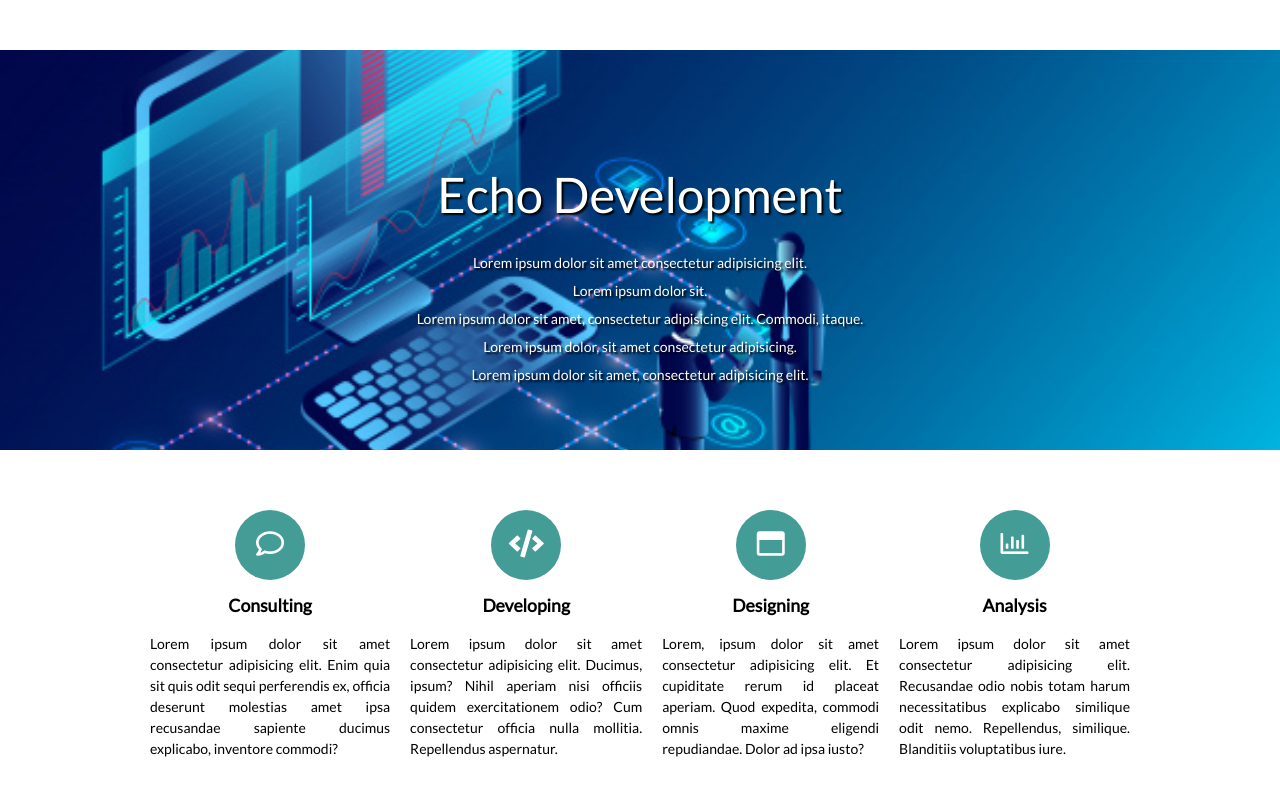
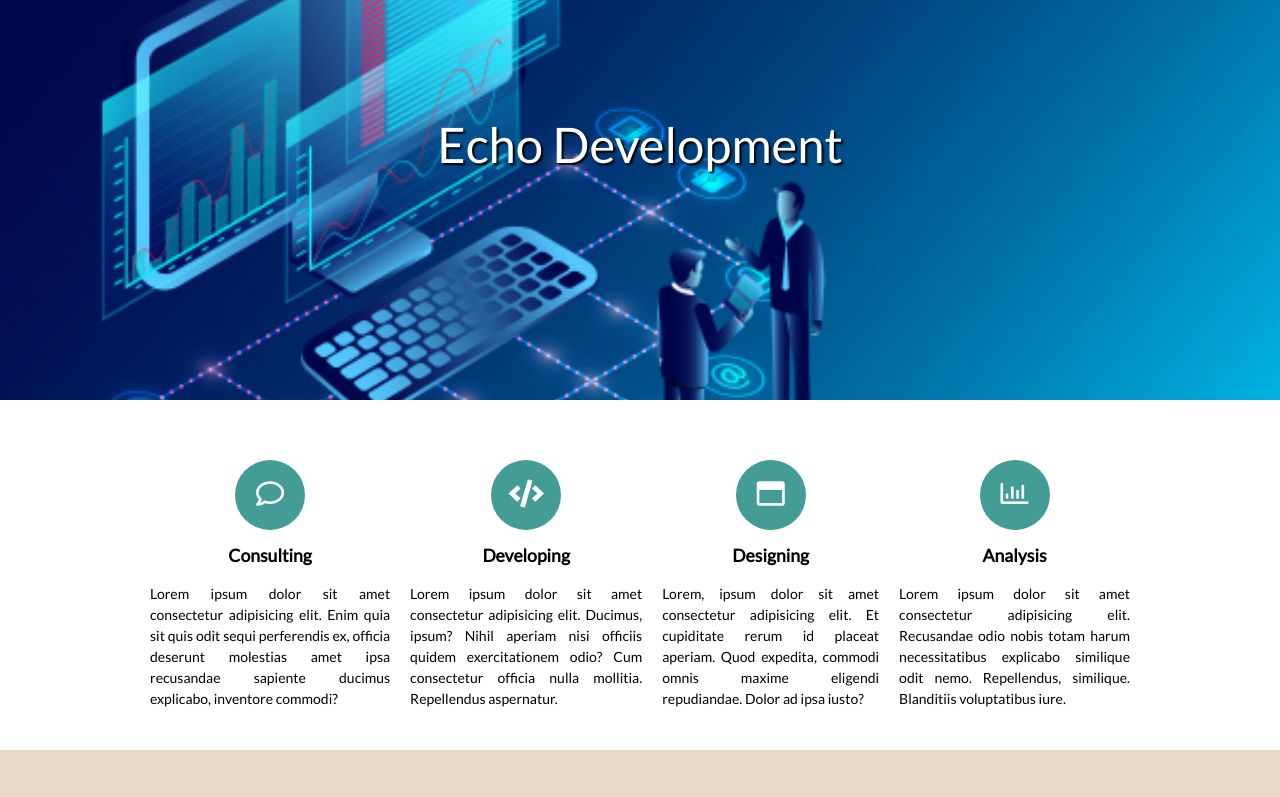
Before and after one commit to cbrown7752/echo-development, a plain HTML site: page index.html in a window 1280 px wide. Shown: the top 797 px of the page. Drawn offline with nearby package versions, Linux system fonts and the light colour scheme.

Commit message:
Update index.html

```diff
--- a/index.html
+++ b/index.html
@@ -8,40 +8,22 @@
 
 </head>
 <body>
-<!-- partial:index.partial.html -->
-<!-- Encabezado y navegación -->
-<header class="header-section">
-  <div class="content-wrapper">
 
-    <div class="header-wrapper">
+<main>
 
 
-
-  </div>
-</header>
-
-<!-- Contenido principal -->
-<main>
-
-  <!-- Título y descripción de la empresa -->
   <section class="titles-section">
     <div class="content-wrapper">
 
       <div class="titles">
         <h2>Echo Development</h2>
-
-        <p>Lorem ipsum dolor sit amet consectetur adipisicing elit.</p>
-        <p>Lorem ipsum dolor sit.</p>
-        <p>Lorem ipsum dolor sit amet, consectetur adipisicing elit. Commodi, itaque.</p>
-        <p>Lorem ipsum dolor, sit amet consectetur adipisicing.</p>
-        <p>Lorem ipsum dolor sit amet, consectetur adipisicing elit.</p>
       </div>
       <div>
 
       </div>
   </section>
 
-  <!-- Servicios brindados -->
+
   <section class="services-section">
     <div class="content-wrapper">
       <div class="services-wrapper">
```
